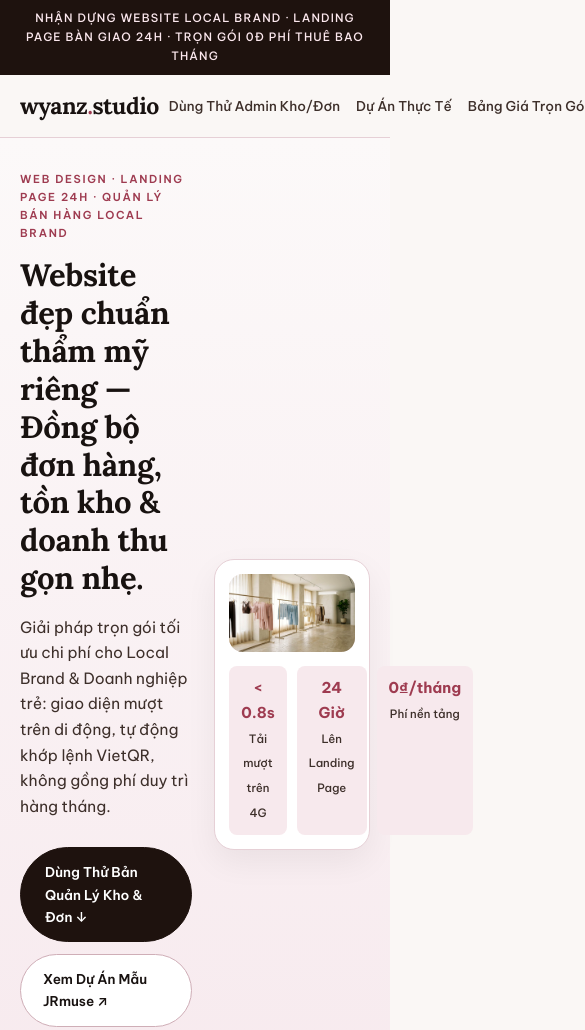
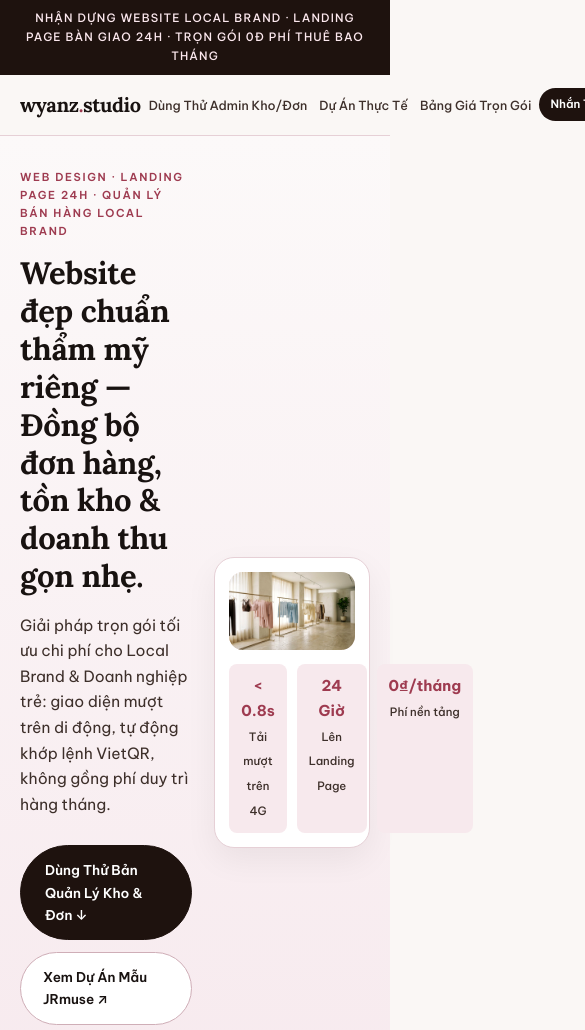
Before and after one commit to truonggiang0111/wyanz-studio, a plain HTML site: page index.html in a window 390 px wide. Shown: the top 1030 px of the page, 585 px wide, since content can reach past the window. Drawn offline with Linux system fonts and the light colour scheme.

Commit message:
Tighten 760px header nav spacing so CTA fits without clipping

```diff
--- a/index.html
+++ b/index.html
@@ -12,7 +12,7 @@
   <link rel="preconnect" href="https://fonts.googleapis.com" />
   <link rel="preconnect" href="https://fonts.gstatic.com" crossorigin />
   <link href="https://fonts.googleapis.com/css2?family=Be+Vietnam+Pro:wght@400;500;600;700&family=Lora:wght@600;700&display=swap" rel="stylesheet" />
-  <link rel="stylesheet" href="./styles.css?v=4" />
+  <link rel="stylesheet" href="./styles.css?v=5" />
 </head>
 <body>
   <div class="top-ribbon">
--- a/styles.css
+++ b/styles.css
@@ -1027,12 +1027,12 @@ a {
   }
 
   .header-inner {
-    height: 62px;
-    gap: 10px;
+    height: 60px;
+    gap: 8px;
   }
 
   .brand-word {
-    font-size: 23px;
+    font-size: 20px;
   }
 
   .brand-sub {
@@ -1040,17 +1040,17 @@ a {
   }
 
   .header-nav {
-    gap: 16px;
+    gap: 12px;
   }
 
   .nav-link {
-    font-size: 13.5px;
+    font-size: 12.5px;
     white-space: nowrap;
   }
 
   .btn-header-cta {
-    padding: 8px 14px;
-    font-size: 12px;
+    padding: 7px 11px;
+    font-size: 11.5px;
     white-space: nowrap;
   }
 
```
